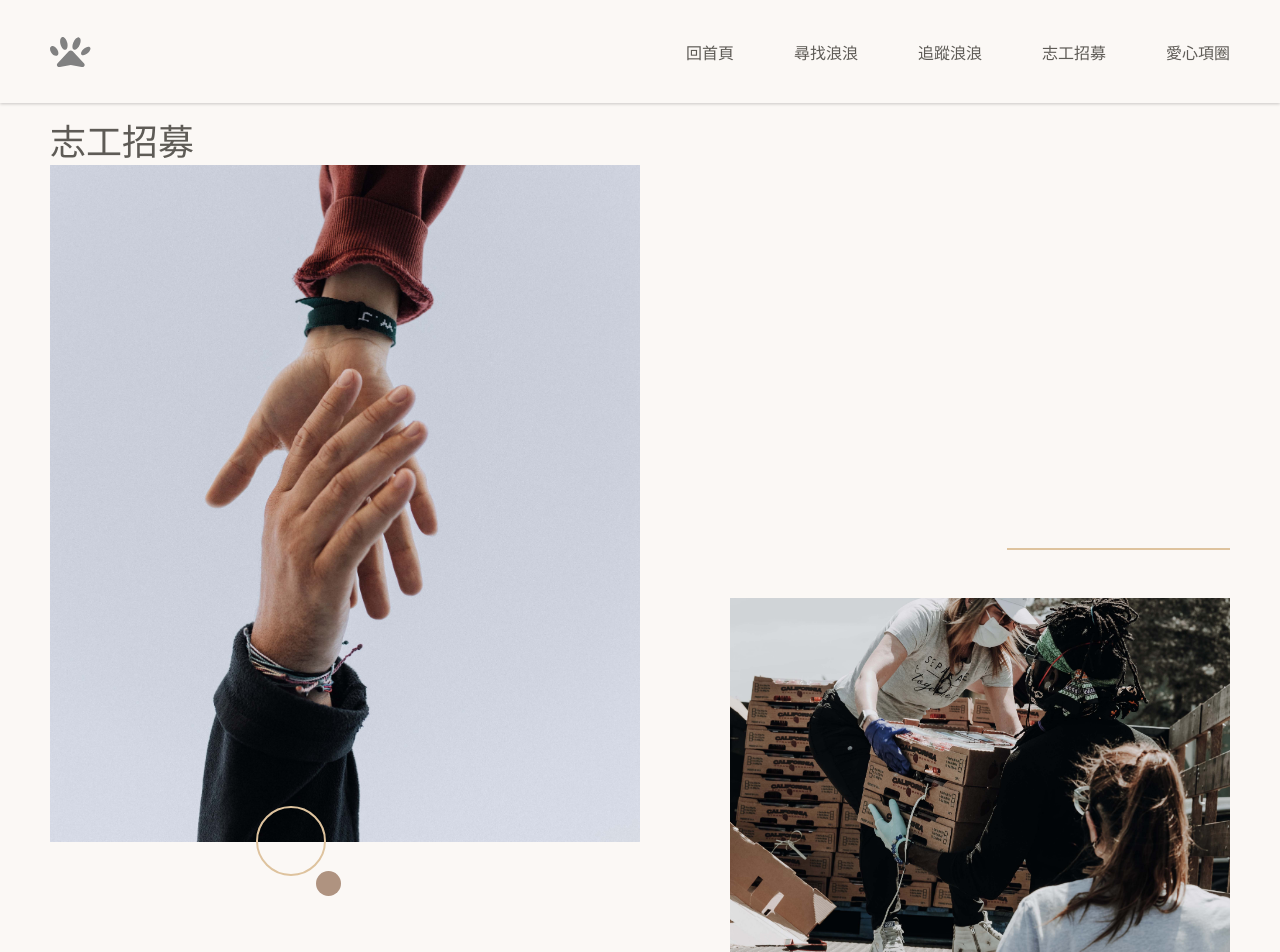
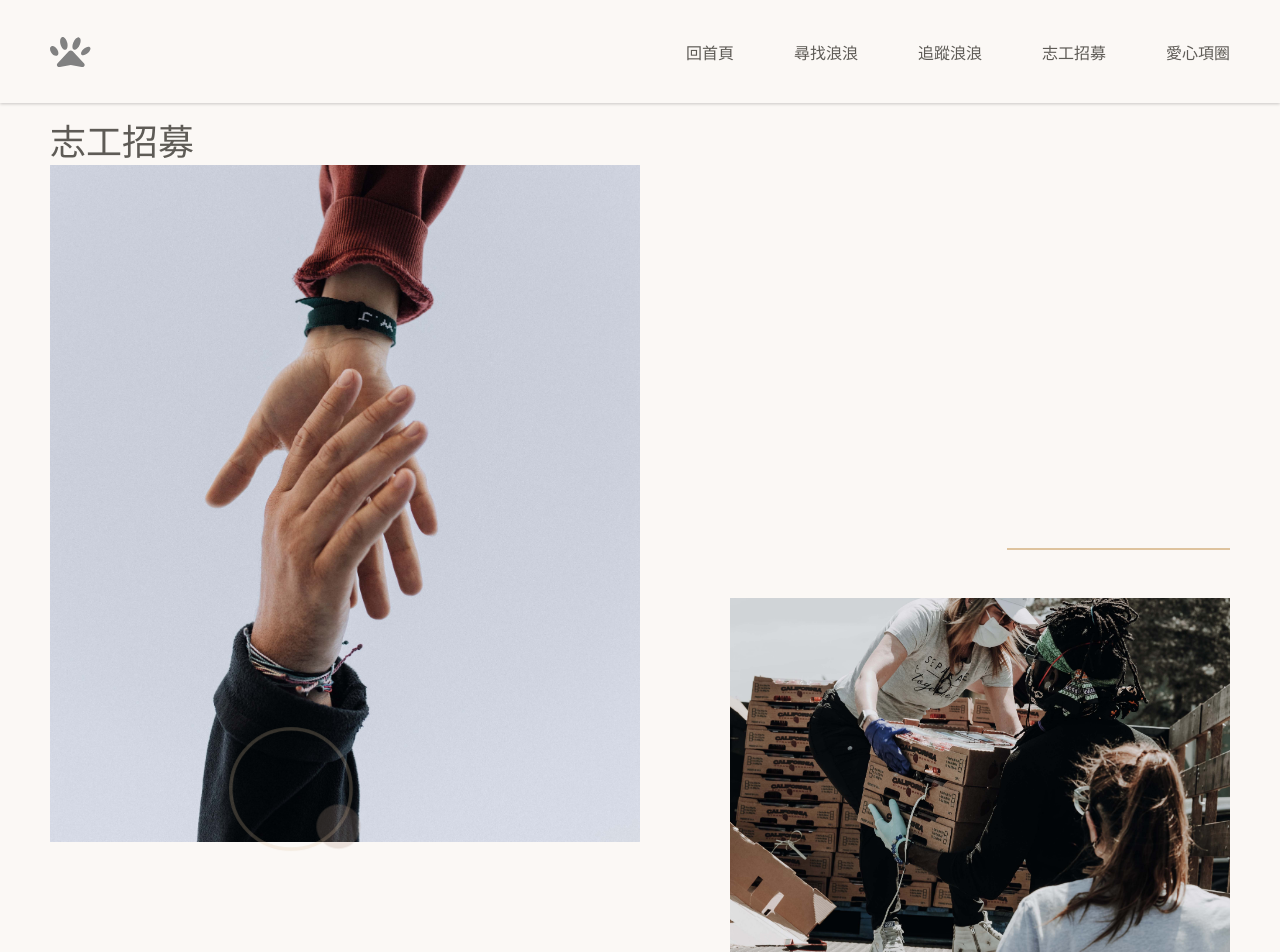
Before and after one commit to sherry-hooo/LangLangAdoption, a Vue app: page /Volunteer in a window 1280 px wide. Shown: the top 952 px of the page. Built offline with nearby package versions, Linux system fonts and the light colour scheme.

Commit message:
feat(Volunteer view): animation

```diff
--- a/src/views/Volunteer.vue
+++ b/src/views/Volunteer.vue
@@ -4,9 +4,19 @@
       <h2>志工招募</h2>
       <div class="flex_1">
         <div class="layout_line_1">
+          <div class="wave_box">
+            <div class="wave">
+              <div class="circle"></div>
+              <div class="solid_circle"></div>
+            </div>
+          </div>
+          <div class="frame_circle"></div>
+        </div>
+
+        <!-- <div class="layout_line_1">
           <div class="solid_circle"></div>
           <div class="frame_circle"></div>
-        </div>
+        </div> -->
         <div class="img_box">
           <img src="@/assets/img/volunteer1.jpg" alt="" />
         </div>
@@ -288,34 +298,34 @@ h2 {
     }
   }
 }
-.layout_line_1 {
-  position: absolute;
-  top: 32%;
-  left: 20%;
-  @include breakpoint.mobile {
-    top: 59%;
-  }
-  @include breakpoint.tablet {
-    top: 42%;
-  }
-  @include breakpoint.desktop {
-    top: 50%;
-  }
-}
-.solid_circle {
-  border-radius: 999em;
-  background-color: #af9380;
-  width: 25px;
-  height: 25px;
-  transform: translate(60px, 90px);
-}
-.frame_circle {
-  border: solid 2px;
-  border-radius: 999em;
-  border-color: #dec39e;
-  width: 70px;
-  height: 70px;
-}
+// .layout_line_1 {
+//   position: absolute;
+//   top: 32%;
+//   left: 20%;
+//   @include breakpoint.mobile {
+//     top: 59%;
+//   }
+//   @include breakpoint.tablet {
+//     top: 42%;
+//   }
+//   @include breakpoint.desktop {
+//     top: 50%;
+//   }
+// }
+// .solid_circle {
+//   border-radius: 999em;
+//   background-color: #af9380;
+//   width: 25px;
+//   height: 25px;
+//   transform: translate(60px, 90px);
+// }
+// .frame_circle {
+//   border: solid 2px;
+//   border-radius: 999em;
+//   border-color: #dec39e;
+//   width: 70px;
+//   height: 70px;
+// }
 .layout_line_2 {
   position: absolute;
   top: -50px;
@@ -361,4 +371,96 @@ h2 {
     cursor: pointer;
   }
 }
+/* * {
+  outline: solid 1px;
+} */
+.layout_line_1 {
+  position: absolute;
+  top: 32%;
+  left: 20%;
+  @include breakpoint.mobile {
+    top: 59%;
+  }
+  @include breakpoint.tablet {
+    top: 42%;
+  }
+  @include breakpoint.desktop {
+    top: 48%;
+  }
+  @include breakpoint.bgScreen {
+    top: 55%;
+  }
+}
+.wave_box {
+  position: absolute;
+  top: 60px;
+  left: 70px;
+  width: 40%;
+  height: 40%;
+}
+.solid_circle {
+  position: absolute;
+  z-index: 999;
+  border-radius: 999em;
+  background-color: #af9380;
+  width: 25px;
+  height: 25px;
+  /*   filter: drop-shadow(10px 10px 4px rgba(0, 0, 0, 0.1)); */
+  animation: living 3s infinite ease-in-out;
+  border-radius: 50%;
+  padding: 0;
+
+  /*  color:#fff; */
+}
+.frame_circle {
+  border: solid 2px;
+  border-radius: 999em;
+  border-color: #dec39e;
+  width: 70px;
+  height: 70px;
+  /*   filter: drop-shadow(10px 10px 4px rgba(0, 0, 0, 0.3)); */
+  animation: living 3s infinite ease-in-out;
+  /*   animation: 2s infinite alternate living; */
+}
+
+/* 波動效果 */
+.wave {
+  position: relative;
+  width: 25px;
+  height: 25px;
+  text-align: center;
+
+  /*   filter: drop-shadow(0 0 0.75rem crimson); */
+}
+/* .wave .circle {
+  width: 100%;
+  height: 100%;
+  position: absolute;
+  border-radius: 50%;
+  opacity: 0;
+  background: #af9380;
+}
+.wave .circle:first-child {
+   animation: circle-opacity 2s infinite;
+} */
+@keyframes circle-opacity {
+  from {
+    opacity: 1;
+    transform: scale(1);
+  }
+  to {
+    opacity: 0;
+    transform: scale(2);
+  }
+}
+@keyframes living {
+  from {
+    opacity: 1;
+    transform: scale(1);
+  }
+  to {
+    opacity: 0;
+    transform: scale(2);
+  }
+}
 </style>
```
